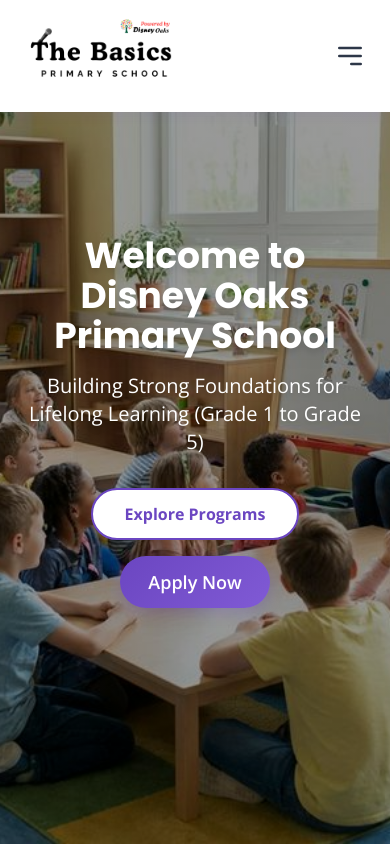
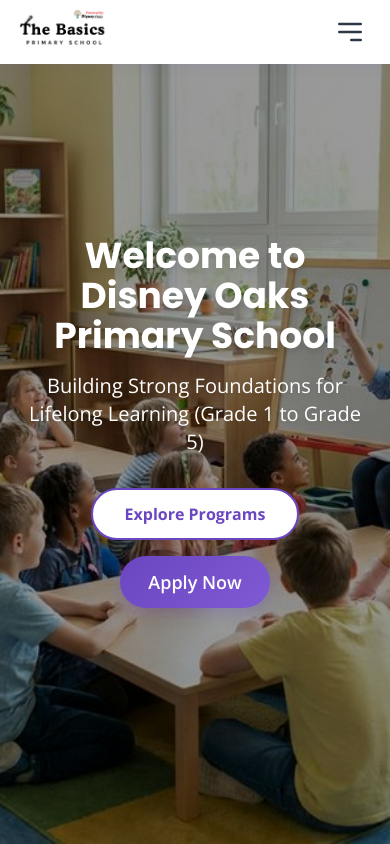
Before and after one commit to neelaakhil12/primary-school, a website: page index.html in a window 390 px wide. Shown: the top 844 px of the page. Drawn offline with nearby package versions, Linux system fonts and the light colour scheme.

Commit message:
Fix: mobile navbar layout - responsive logo size and compact padding

```diff
--- a/css/style.css
+++ b/css/style.css
@@ -73,6 +73,51 @@
     padding-top: 0.25rem;
     padding-bottom: 0.25rem;
     box-shadow: 0 4px 20px rgba(107, 70, 193, 0.15);
+}
+
+/* =================== Mobile Navbar Fix =================== */
+
+/* Ensure hamburger button is always visible and tappable on mobile */
+#menu-btn {
+    display: flex;
+    align-items: center;
+    justify-content: center;
+    padding: 0.5rem;
+    min-width: 44px;
+    min-height: 44px;
+    cursor: pointer;
+    z-index: 100;
+    flex-shrink: 0;
+}
+
+/* Logo responsive sizing */
+.nav-logo {
+    height: 3rem;
+    /* 48px on mobile */
+    width: auto;
+    object-fit: contain;
+}
+
+@media (min-width: 1024px) {
+    .nav-logo {
+        height: 4rem;
+        /* 64px on desktop */
+    }
+
+    #menu-btn {
+        display: none !important;
+    }
+}
+
+/* Offset for pages with a fixed navbar (non-hero pages) */
+.page-offset {
+    padding-top: 72px;
+}
+
+@media (min-width: 1024px) {
+    .page-offset {
+        padding-top: 80px;
+    }
 }
 
 /* =================== Buttons =================== */
--- a/index.html
+++ b/index.html
@@ -35,10 +35,10 @@
 
     <!-- Navigation -->
     <nav id="navbar" class="navbar-sticky bg-white duration-300">
-        <div class="container mx-auto px-6 py-4 flex justify-between items-center">
+        <div class="container mx-auto px-4 lg:px-6 py-2 lg:py-4 flex justify-between items-center">
             <div class="flex items-center">
                 <a href="index.html" class="flex items-center">
-                    <img src="assets/images/logo.jpeg" alt="Disney Oaks Logo" class="h-20 w-auto">
+                    <img src="assets/images/logo.jpeg" alt="Disney Oaks Logo" class="nav-logo">
                 </a>
             </div>
 
```
Also changed, not shown: about.html (+2 -2 lines), admissions.html (+2 -2 lines), careers.html (+2 -2 lines), contact.html (+2 -2 lines), gallery.html (+2 -2 lines), programs.html (+2 -2 lines).
